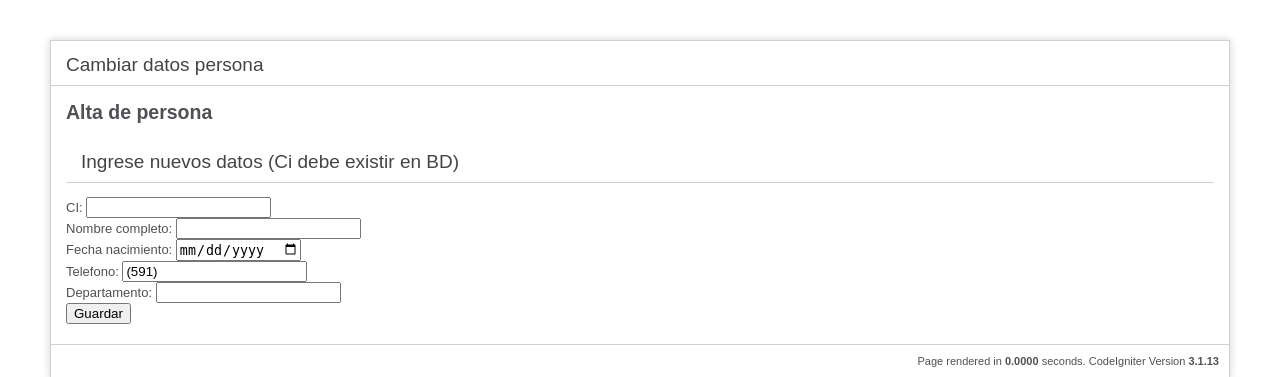
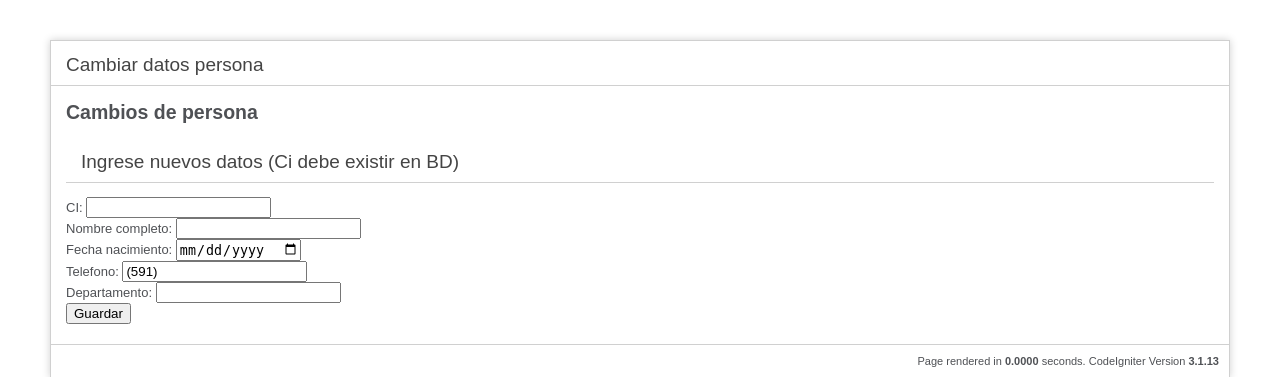
Before and after one commit to samu022/INF-324-Primer-Parcial, a CodeIgniter app: the page made by p6/application/views/cambiar.php in a window 1280 px wide. Shown: the top 377 px of the page. Run offline with CodeIgniter, Linux system fonts and the light colour scheme.

Commit message:
Update cambiar.php

```diff
--- a/p6/application/views/cambiar.php
+++ b/p6/application/views/cambiar.php
@@ -83,7 +83,7 @@ defined('BASEPATH') OR exit('No direct script access allowed');
 
 	<div id="body">
 
-		<h2>Alta de persona</h2>
+		<h2>Cambios de persona</h2>
 
 		<form action="http://localhost/code/index.php/Lectura/cambio_persona" method="post">
 		<h1>Ingrese nuevos datos (Ci debe existir en BD)</h1>
```
